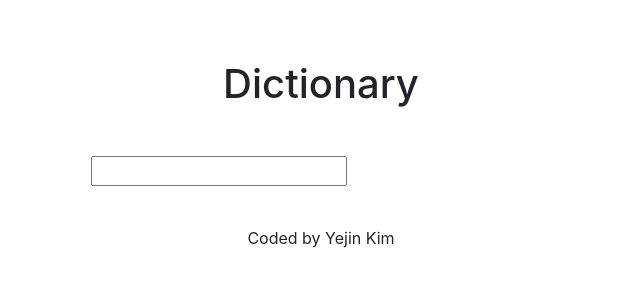
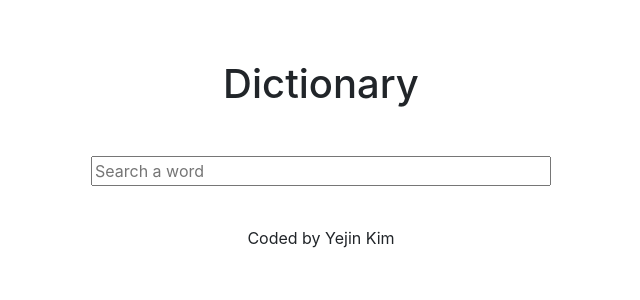
Before and after one commit to yejin-km/dictionary-project, a React (Create React App) app: page / in a window 1280 px wide. Shown: the top 300 px of the page, without its empty margins (319-959 px from the left). Built offline with nearby package versions, Linux system fonts and the light colour scheme.

Commit message:
updated input width

```diff
--- a/src/Dictionary.css
+++ b/src/Dictionary.css
@@ -7,3 +7,7 @@
 form {
   margin-top: 20px;
 }
+
+input {
+  width: 100%;
+}
--- a/src/Dictionary.js
+++ b/src/Dictionary.js
@@ -26,7 +26,11 @@ export default function Dictionary() {
   return (
     <div className="Dictionary">
       <form onSubmit={search}>
-        <input type="search" onChange={handleInputValueChange} />
+        <input
+          type="search"
+          placeholder="Search a word"
+          onChange={handleInputValueChange}
+        />
       </form>
       <Results results={results} />
     </div>
```
